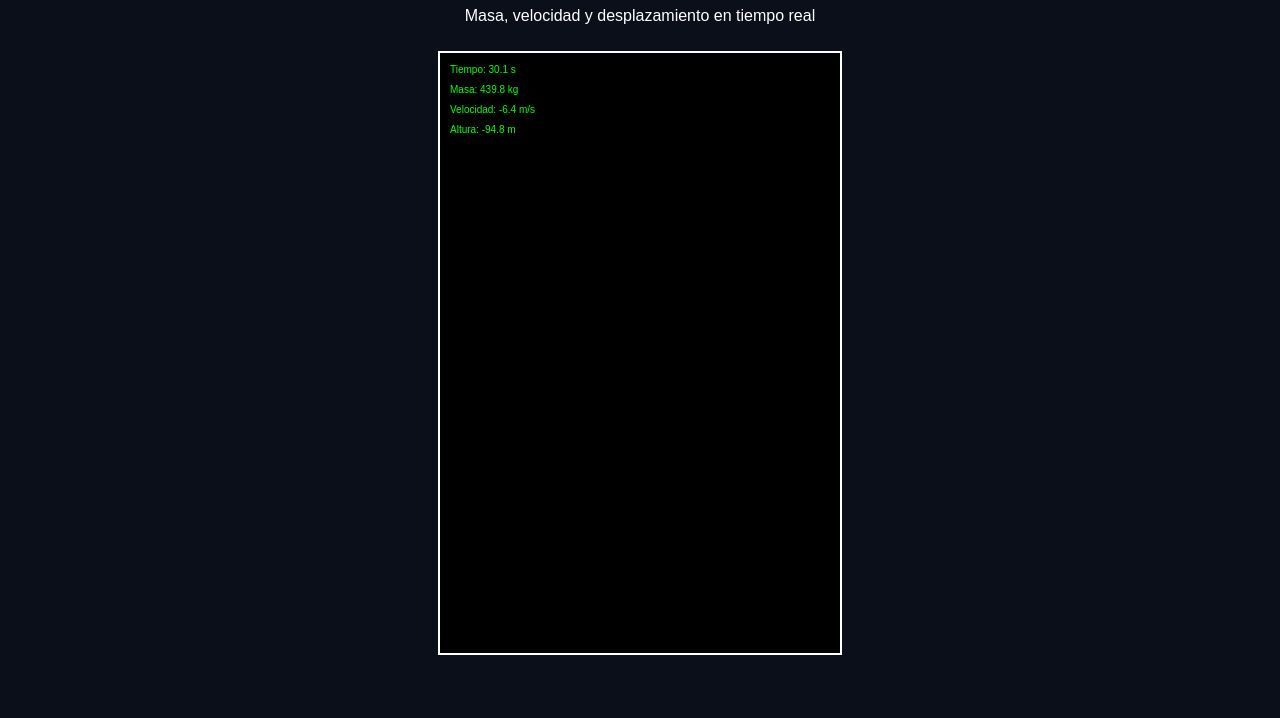
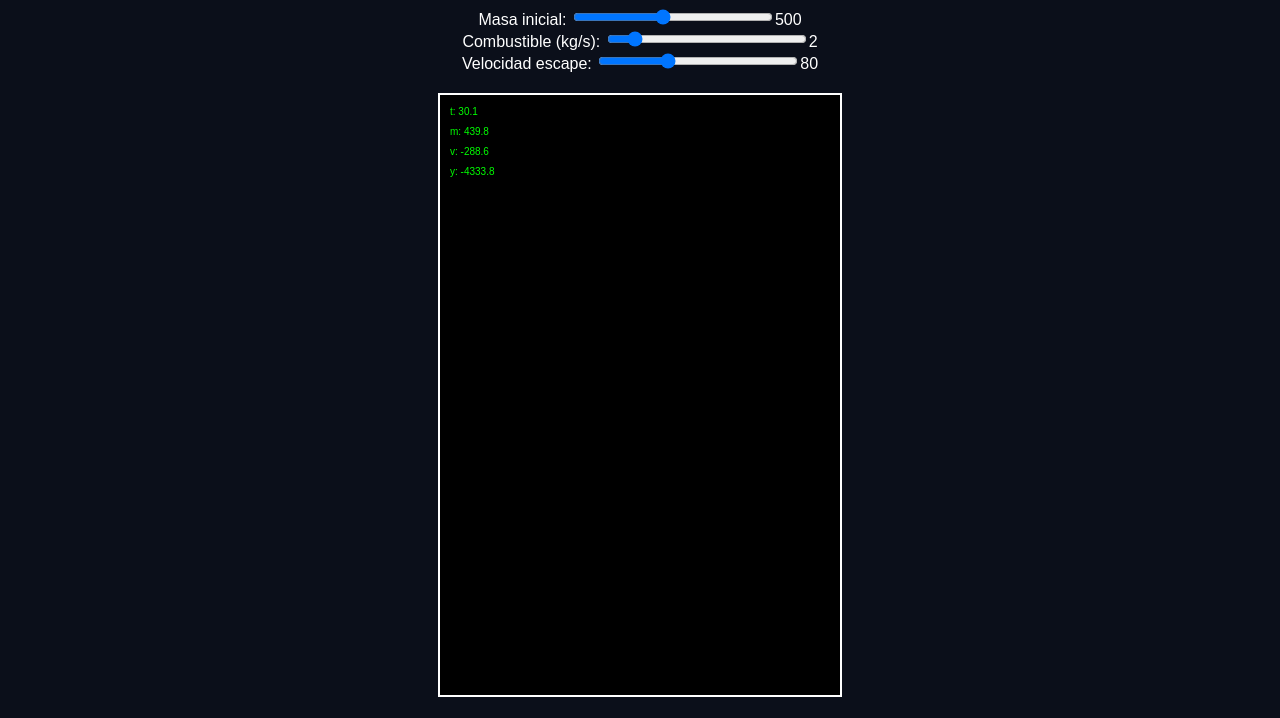
Before and after one commit to jesusgr16/Ali, a plain HTML site: page index.html in a window 1280 px wide. Shown: the part 74-792 px from the top of the page. Drawn offline with nearby package versions, Linux system fonts and the light colour scheme.

Commit message:
Update rocket simulator with new controls and styles

```diff
--- a/index.html
+++ b/index.html
@@ -2,71 +2,140 @@
 <html lang="es">
 <head>
 <meta charset="UTF-8">
-<title>Simulador de Cohete</title>
+<title>Simulador PRO de Cohete</title>
+<script src="https://cdn.jsdelivr.net/npm/chart.js"></script>
 <style>
     body {
         background: #0b0f1a;
         color: white;
+        font-family: Arial;
         text-align: center;
-        font-family: Arial;
     }
     canvas {
+        border: 2px solid white;
+        margin: 10px;
         background: black;
-        border: 2px solid white;
-        margin-top: 10px;
+    }
+    .controls {
+        margin: 10px;
+    }
+    input {
+        width: 200px;
     }
 </style>
 </head>
 <body>
 
-<h1>🚀 Simulación de Cohete (ED real)</h1>
-<p>Masa, velocidad y desplazamiento en tiempo real</p>
+<h1>🚀 Simulador PRO de Cohete</h1>
 
-<canvas id="canvas" width="400" height="600"></canvas>
+<div class="controls">
+    Masa inicial: <input type="range" id="m0" min="100" max="1000" value="500"><span id="m0v"></span><br>
+    Combustible (kg/s): <input type="range" id="k" min="1" max="10" value="2"><span id="kv"></span><br>
+    Velocidad escape: <input type="range" id="ve" min="20" max="200" value="80"><span id="vev"></span><br>
+</div>
+
+<canvas id="simCanvas" width="400" height="600"></canvas>
+
+<canvas id="chart" width="600" height="300"></canvas>
 
 <script>
-const canvas = document.getElementById("canvas");
-const ctx = canvas.getContext("2d");
+const simCanvas = document.getElementById("simCanvas");
+const ctx = simCanvas.getContext("2d");
 
-// Parámetros físicos
-let m0 = 500;       // masa inicial (kg)
-let k = 2;          // consumo de combustible (kg/s)
-let ve = 50;        // velocidad de escape (m/s)
+// parámetros
+let m0Slider = document.getElementById("m0");
+let kSlider = document.getElementById("k");
+let veSlider = document.getElementById("ve");
 
-let t = 0;
+let m0v = document.getElementById("m0v");
+let kv = document.getElementById("kv");
+let vev = document.getElementById("vev");
+
+// variables
+let m, v, y, t;
 let dt = 0.1;
+let g = 9.81;
+let drag = 0.002;
 
-// Variables dinámicas
-let m = m0;
-let v = 0;
-let y = 0;
+// datos para gráfica
+let timeData = [], heightData = [], velocityData = [], massData = [];
 
-// Simulación
+// gráfica
+const chart = new Chart(document.getElementById("chart"), {
+    type: 'line',
+    data: {
+        labels: timeData,
+        datasets: [
+            {label: "Altura", data: heightData},
+            {label: "Velocidad", data: velocityData},
+            {label: "Masa", data: massData}
+        ]
+    },
+    options: {
+        animation: false,
+        scales: {
+            x: {display: true},
+            y: {display: true}
+        }
+    }
+});
+
+function reset() {
+    m = parseFloat(m0Slider.value);
+    v = 0;
+    y = 0;
+    t = 0;
+
+    timeData.length = 0;
+    heightData.length = 0;
+    velocityData.length = 0;
+    massData.length = 0;
+}
+
 function update() {
+    let k = parseFloat(kSlider.value);
+    let ve = parseFloat(veSlider.value);
+
     if (m > 50) {
         let dm = -k * dt;
         m += dm;
 
-        // dv = ve * (dm/m)
-        let dv = ve * (dm / m);
-        v += dv;
+        let thrust = ve * k;
+        let weight = m * g;
+        let dragForce = drag * v * v;
 
-        y += v * dt;
+        let a = (thrust - weight - dragForce) / m;
+
+        v += a * dt;
+    } else {
+        v -= g * dt;
     }
 
+    y += v * dt;
     t += dt;
+
+    // guardar datos
+    timeData.push(t.toFixed(1));
+    heightData.push(y);
+    velocityData.push(v);
+    massData.push(m);
+
+    if (timeData.length > 100) {
+        timeData.shift();
+        heightData.shift();
+        velocityData.shift();
+        massData.shift();
+    }
+
+    chart.update();
 }
 
-// Dibujo
 function draw() {
-    ctx.clearRect(0, 0, canvas.width, canvas.height);
+    ctx.clearRect(0,0,simCanvas.width,simCanvas.height);
 
-    // fondo
-    ctx.fillStyle = "black";
-    ctx.fillRect(0, 0, canvas.width, canvas.height);
+    let rocketY = simCanvas.height - y - 60;
 
     // cohete
-    let rocketY = canvas.height - y - 50;
     ctx.fillStyle = "white";
     ctx.fillRect(180, rocketY, 40, 60);
 
@@ -80,21 +149,34 @@ function draw() {
         ctx.fill();
     }
 
-    // texto
+    // info
     ctx.fillStyle = "lime";
-    ctx.fillText("Tiempo: " + t.toFixed(1) + " s", 10, 20);
-    ctx.fillText("Masa: " + m.toFixed(1) + " kg", 10, 40);
-    ctx.fillText("Velocidad: " + v.toFixed(1) + " m/s", 10, 60);
-    ctx.fillText("Altura: " + y.toFixed(1) + " m", 10, 80);
+    ctx.fillText("t: " + t.toFixed(1), 10, 20);
+    ctx.fillText("m: " + m.toFixed(1), 10, 40);
+    ctx.fillText("v: " + v.toFixed(1), 10, 60);
+    ctx.fillText("y: " + y.toFixed(1), 10, 80);
 }
 
-// Loop principal
 function loop() {
     update();
     draw();
     requestAnimationFrame(loop);
 }
 
+// actualizar labels
+function updateLabels() {
+    m0v.innerText = m0Slider.value;
+    kv.innerText = kSlider.value;
+    vev.innerText = veSlider.value;
+}
+
+m0Slider.oninput = () => {updateLabels(); reset();}
+kSlider.oninput = () => {updateLabels(); reset();}
+veSlider.oninput = () => {updateLabels(); reset();}
+
+// iniciar
+updateLabels();
+reset();
 loop();
 </script>
 
```
